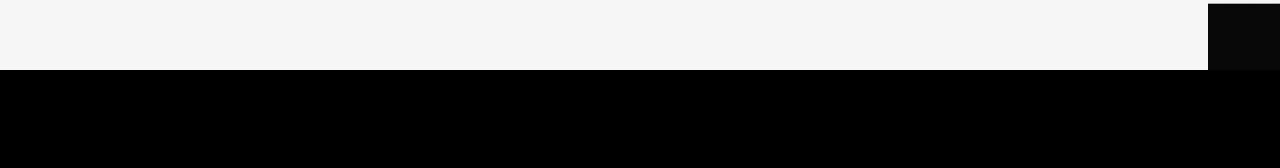
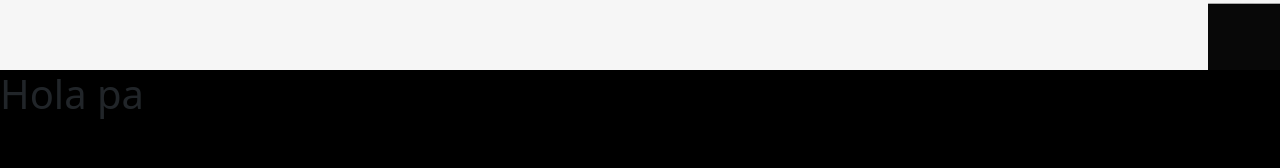
Before and after one commit to 12150618/proyecto1, a plain HTML site: page index.html in a window 1280 px wide. Shown: the part 416-584 px from the top of the page. Drawn offline with nearby package versions, Linux system fonts and the light colour scheme.

Commit message:
segundo commit

```diff
--- a/index.html
+++ b/index.html
@@ -127,6 +127,8 @@
   <i class="icon-whatsapp"></i>
 </a>
 
+<h1>Hola pa</h1>
+
     <script src="https://code.jquery.com/jquery-3.6.0.min.js"></script>
     <script src="https://cdn.jsdelivr.net/npm/bootstrap@5.1.2/dist/js/bootstrap.bundle.min.js" integrity="sha384-kQtW33rZJAHjgefvhyyzcGF3C5TFyBQBA13V1RKPf4uH+bwyzQxZ6CmMZHmNBEfJ" crossorigin="anonymous"></script>
     <!-- <script src="https://cdn.jsdelivr.net/npm/@popperjs/core@2.10.2/dist/umd/popper.min.js" integrity="sha384-7+zCNj/IqJ95wo16oMtfsKbZ9ccEh31eOz1HGyDuCQ6wgnyJNSYdrPa03rtR1zdB" crossorigin="anonymous"></script> -->
```
